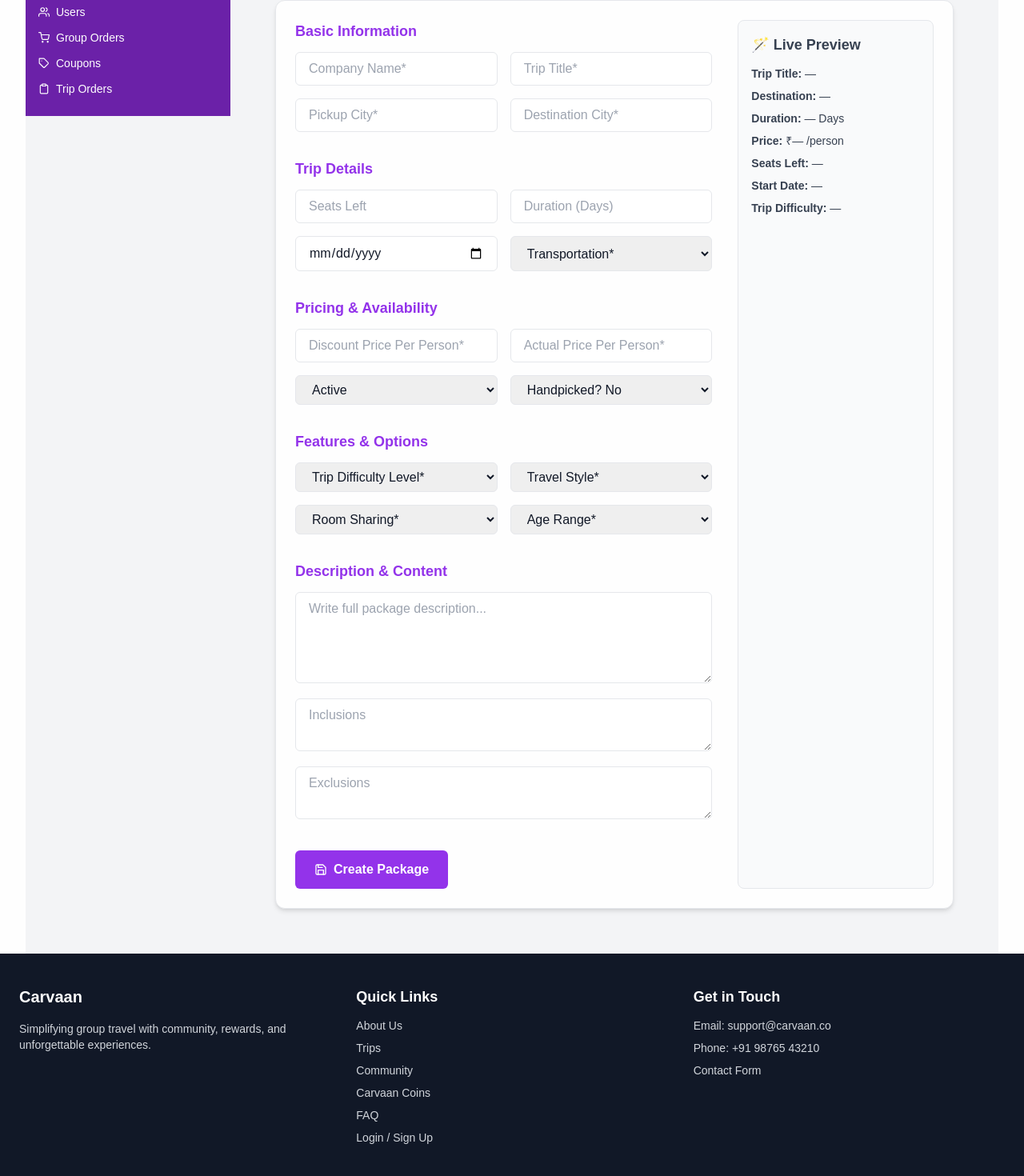
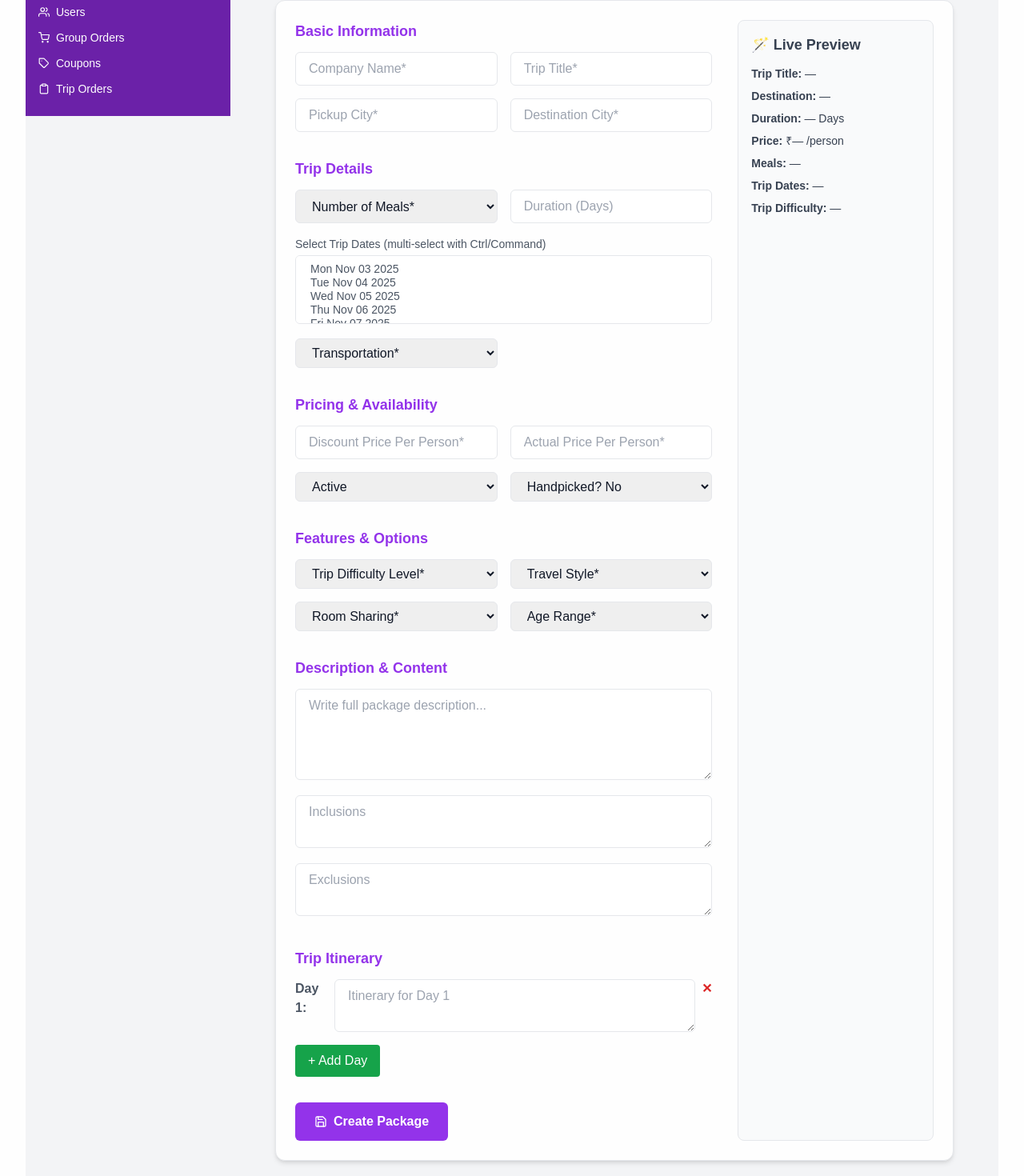
Before and after one commit to carvaangurgaon1/carvaan-website, a Next.js app: page /admin/group-packages/create in a window 1280 px wide. Shown: the part 192-1662 px from the top of the page at 80% size. Built offline with nearby package versions, Linux system fonts and the light colour scheme.

Commit message:
Update page.tsx

```diff
--- a/app/admin/group-packages/create/page.tsx
+++ b/app/admin/group-packages/create/page.tsx
@@ -9,9 +9,9 @@ export default function CreatePackagePage() {
     tripTitle: "",
     pickupCity: "",
     destinationCity: "",
-    seatsLeft: "",
+    meals: "", // replaced seatsLeft
     duration: "",
-    startDate: "",
+    startDates: [] as string[], // multi-date
     discountPrice: "",
     actualPrice: "",
     captain: "",
@@ -34,20 +34,45 @@ export default function CreatePackagePage() {
     inclusions: "",
     exclusions: "",
     packingGuide: "",
-    itinerary: "",
-    meals: "",
+    itinerary: [{ day: 1, detail: "" }],
     handpicked: "No",
     trending: "No",
     isActive: "Yes",
   });
 
+  // handle general inputs
   const handleChange = (e: React.ChangeEvent<HTMLInputElement | HTMLSelectElement | HTMLTextAreaElement>) => {
     const { name, value } = e.target;
     setFormData((prev) => ({ ...prev, [name]: value }));
   };
 
+  // handle multi-date selection
+  const handleDateChange = (e: React.ChangeEvent<HTMLInputElement>) => {
+    const selectedDates = Array.from(e.target.selectedOptions, (option) => option.value);
+    setFormData((prev) => ({ ...prev, startDates: selectedDates }));
+  };
+
+  // itinerary updates
+  const handleItineraryChange = (index: number, value: string) => {
+    const updated = [...formData.itinerary];
+    updated[index].detail = value;
+    setFormData((prev) => ({ ...prev, itinerary: updated }));
+  };
+
+  const addItineraryDay = () => {
+    setFormData((prev) => ({
+      ...prev,
+      itinerary: [...prev.itinerary, { day: prev.itinerary.length + 1, detail: "" }],
+    }));
+  };
+
+  const removeItineraryDay = (index: number) => {
+    const updated = formData.itinerary.filter((_, i) => i !== index);
+    setFormData((prev) => ({ ...prev, itinerary: updated }));
+  };
+
   const handleSubmit = (e: React.FormEvent<HTMLFormElement>) => {
-    e.preventDefault(); // Prevents any unwanted navigation
+    e.preventDefault();
     console.log("Package Created:", formData);
     alert("✅ Package Created Successfully!");
   };
@@ -58,8 +83,6 @@ export default function CreatePackagePage() {
 
       <form
         onSubmit={handleSubmit}
-        action="#"
-        method="post"
         className="grid lg:grid-cols-3 gap-8 bg-white p-6 rounded-xl shadow-md border"
       >
         {/* LEFT SECTION */}
@@ -79,9 +102,38 @@ export default function CreatePackagePage() {
           <div>
             <h2 className="text-lg font-semibold text-purple-600 mb-3">Trip Details</h2>
             <div className="grid md:grid-cols-2 gap-4">
-              <input name="seatsLeft" type="number" placeholder="Seats Left" value={formData.seatsLeft} onChange={handleChange} className="border rounded-md px-4 py-2" />
+              {/* Replaced Seats Left with Meals */}
+              <select name="meals" value={formData.meals} onChange={handleChange} className="border rounded-md px-4 py-2">
+                <option value="">Number of Meals*</option>
+                <option value="1">1 Meal</option>
+                <option value="2">2 Meals</option>
+                <option value="3">3 Meals</option>
+              </select>
+
               <input name="duration" type="number" placeholder="Duration (Days)" value={formData.duration} onChange={handleChange} className="border rounded-md px-4 py-2" />
-              <input name="startDate" type="date" value={formData.startDate} onChange={handleChange} className="border rounded-md px-4 py-2" />
+
+              {/* Multi-date selection */}
+              <label className="col-span-2 text-sm text-gray-600">
+                Select Trip Dates (multi-select with Ctrl/Command)
+                <select
+                  multiple
+                  size={4}
+                  onChange={handleDateChange}
+                  className="border rounded-md px-4 py-2 w-full mt-1"
+                >
+                  {Array.from({ length: 31 }).map((_, i) => {
+                    const d = new Date();
+                    d.setDate(d.getDate() + i);
+                    const dateString = d.toISOString().split("T")[0];
+                    return (
+                      <option key={i} value={dateString}>
+                        {d.toDateString()}
+                      </option>
+                    );
+                  })}
+                </select>
+              </label>
+
               <select name="transportation" value={formData.transportation} onChange={handleChange} className="border rounded-md px-4 py-2">
                 <option value="">Transportation*</option>
                 <option>Bus</option>
@@ -140,39 +192,46 @@ export default function CreatePackagePage() {
             </div>
           </div>
 
-          {/* Section 5 — Description */}
+          {/* Section 5 — Description & Content */}
           <div>
             <h2 className="text-lg font-semibold text-purple-600 mb-3">Description & Content</h2>
-            <textarea
-              name="description"
-              placeholder="Write full package description..."
-              value={(formData as any).description}
-              onChange={handleChange}
-              rows={4}
-              className="border rounded-md w-full px-4 py-2"
-            />
-            <textarea
-              name="inclusions"
-              placeholder="Inclusions"
-              value={formData.inclusions}
-              onChange={handleChange}
-              rows={2}
-              className="border rounded-md w-full px-4 py-2 mt-3"
-            />
-            <textarea
-              name="exclusions"
-              placeholder="Exclusions"
-              value={formData.exclusions}
-              onChange={handleChange}
-              rows={2}
-              className="border rounded-md w-full px-4 py-2 mt-3"
-            />
+            <textarea name="description" placeholder="Write full package description..." value={(formData as any).description} onChange={handleChange} rows={4} className="border rounded-md w-full px-4 py-2" />
+            <textarea name="inclusions" placeholder="Inclusions" value={formData.inclusions} onChange={handleChange} rows={2} className="border rounded-md w-full px-4 py-2 mt-3" />
+            <textarea name="exclusions" placeholder="Exclusions" value={formData.exclusions} onChange={handleChange} rows={2} className="border rounded-md w-full px-4 py-2 mt-3" />
           </div>
 
-          <button
-            type="submit"
-            className="bg-purple-600 text-white font-semibold px-6 py-3 rounded-md hover:bg-purple-700 transition flex items-center gap-2"
-          >
+          {/* ✈️ Section 6 — Trip Itinerary */}
+          <div>
+            <h2 className="text-lg font-semibold text-purple-600 mb-3">Trip Itinerary</h2>
+            {formData.itinerary.map((day, i) => (
+              <div key={i} className="flex gap-2 mb-2 items-start">
+                <span className="font-semibold text-gray-600">Day {day.day}:</span>
+                <textarea
+                  placeholder={`Itinerary for Day ${day.day}`}
+                  value={day.detail}
+                  onChange={(e) => handleItineraryChange(i, e.target.value)}
+                  rows={2}
+                  className="border rounded-md w-full px-4 py-2"
+                />
+                <button
+                  type="button"
+                  onClick={() => removeItineraryDay(i)}
+                  className="text-red-600 font-bold hover:text-red-800"
+                >
+                  ✕
+                </button>
+              </div>
+            ))}
+            <button
+              type="button"
+              onClick={addItineraryDay}
+              className="mt-2 px-4 py-2 bg-green-600 text-white rounded hover:bg-green-700"
+            >
+              + Add Day
+            </button>
+          </div>
+
+          <button type="submit" className="bg-purple-600 text-white font-semibold px-6 py-3 rounded-md hover:bg-purple-700 transition flex items-center gap-2">
             <FiSave /> Create Package
           </button>
         </div>
@@ -185,8 +244,8 @@ export default function CreatePackagePage() {
             <p><strong>Destination:</strong> {formData.destinationCity || "—"}</p>
             <p><strong>Duration:</strong> {formData.duration || "—"} Days</p>
             <p><strong>Price:</strong> ₹{formData.discountPrice || "—"} /person</p>
-            <p><strong>Seats Left:</strong> {formData.seatsLeft || "—"}</p>
-            <p><strong>Start Date:</strong> {formData.startDate || "—"}</p>
+            <p><strong>Meals:</strong> {formData.meals || "—"}</p>
+            <p><strong>Trip Dates:</strong> {formData.startDates.join(", ") || "—"}</p>
             <p><strong>Trip Difficulty:</strong> {formData.difficulty || "—"}</p>
           </div>
         </div>
```
